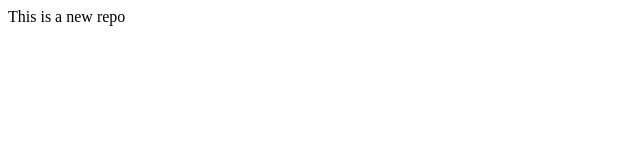
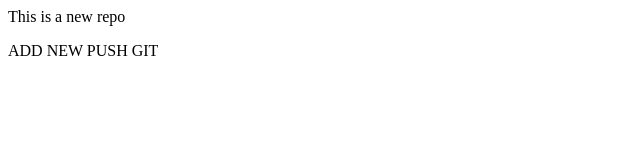
Before and after one commit to apidu/LocalRepo, a plain HTML site: page index.html in a window 1280 px wide. Shown: the whole page, without its empty margins (0-640 px from the left). Drawn offline with Linux system fonts and the light colour scheme.

Commit message:
ADD new push code

```diff
--- a/index.html
+++ b/index.html
@@ -1 +1,2 @@
 <p>This is a new repo</p>
+<p>ADD NEW PUSH GIT</p>
```
